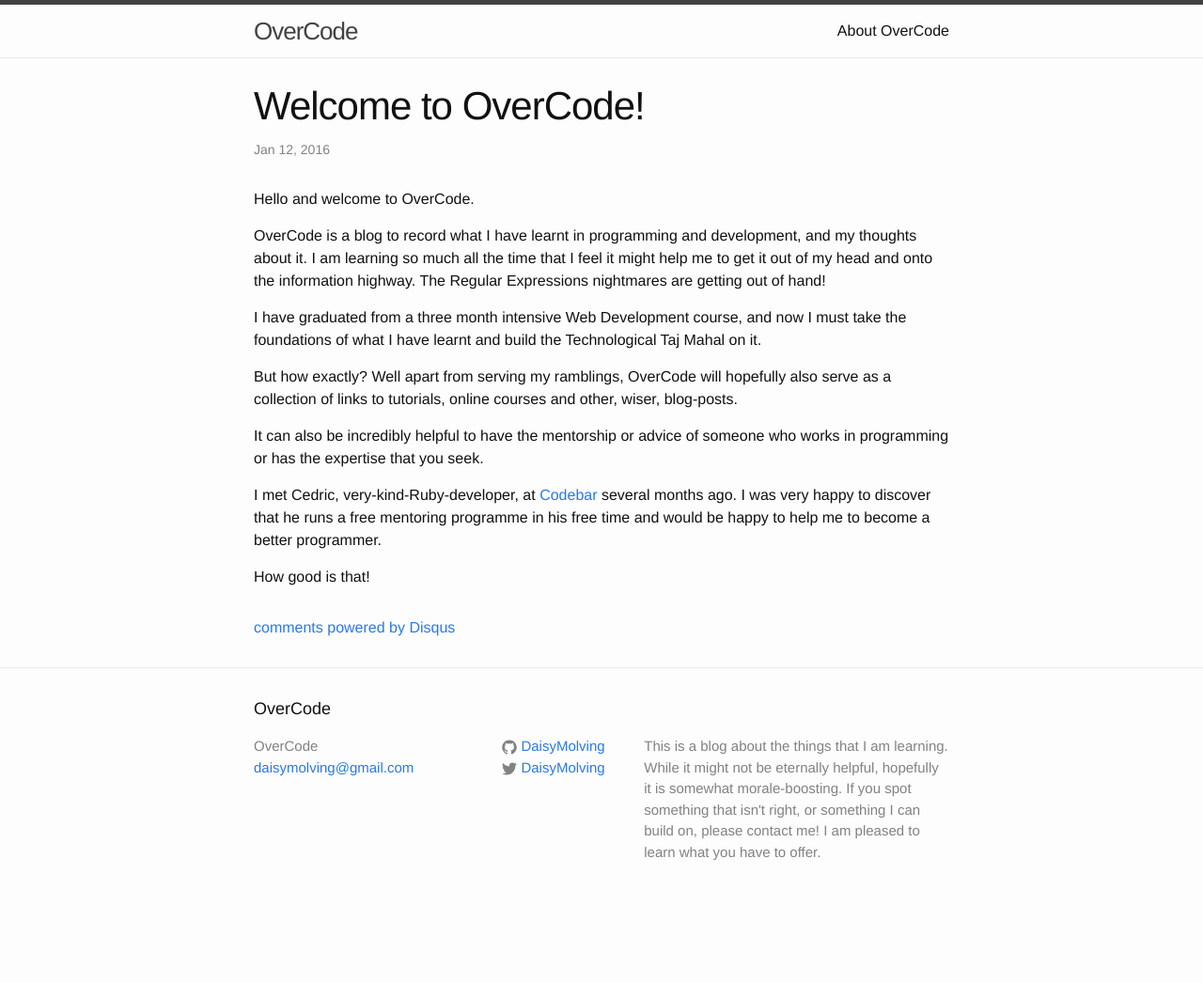
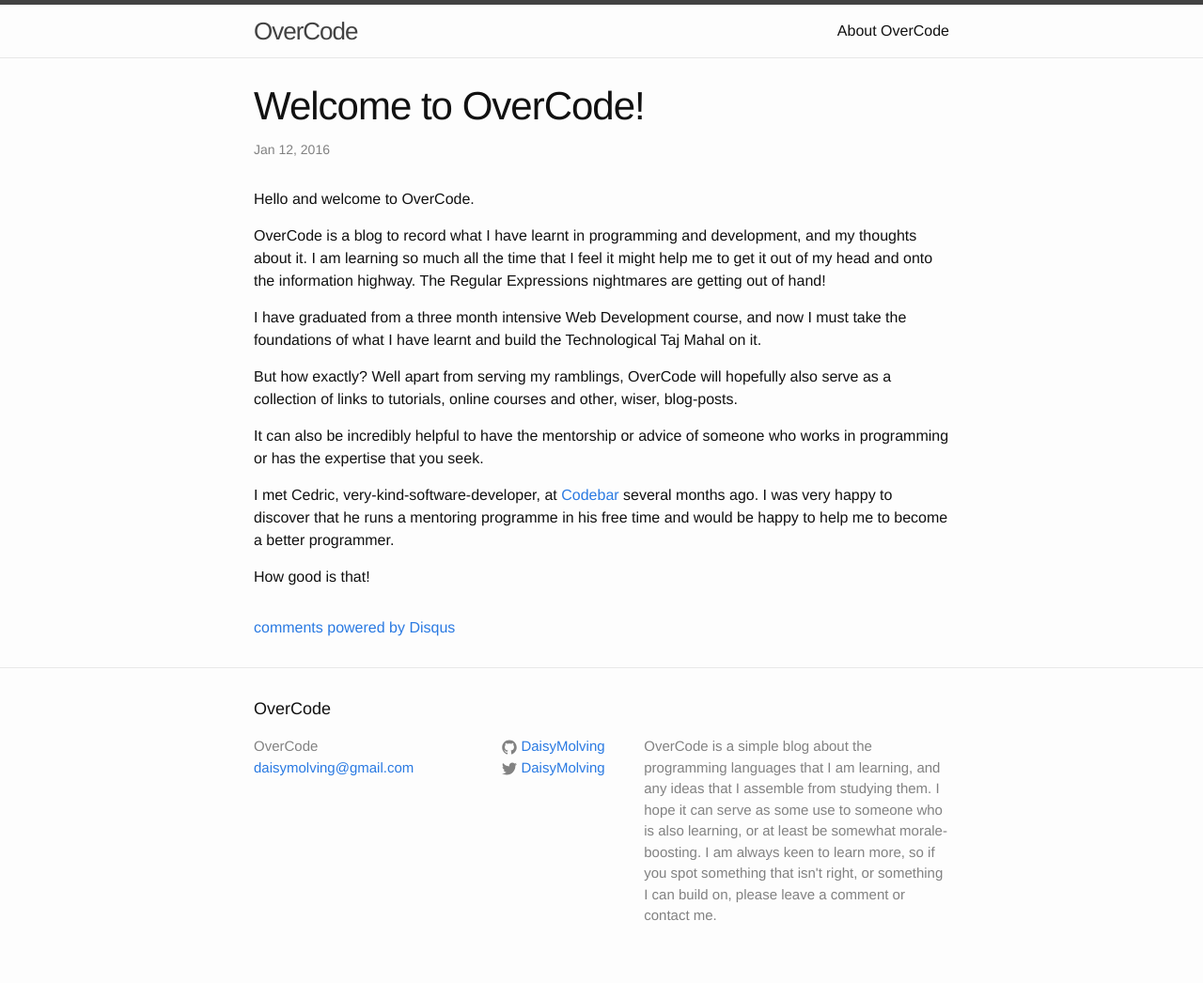
Before and after one commit to DaisyMolving/DaisyMolving.github.io, a Jekyll site: the page built from _posts/2016-01-12-welcome-to-overcode.markdown, in a window 1280 px wide. Shown: the whole page at 94% size. Built offline with Jekyll 4.4.1, drawn with Linux system fonts in a browser that asks for light colours; comment, search, counter and statistics services are not loaded; before the commit the page ends 978 px from its top, so only the background shows below that.

Commit message:
edited welcome post and config description

```diff
--- a/_config.yml
+++ b/_config.yml
@@ -9,7 +9,7 @@
 title: OverCode
 email: daisymolving@gmail.com
 description: > # this means to ignore newlines until "baseurl:"
-  This is a blog about the things that I am learning. While it might not be eternally helpful, hopefully it is somewhat morale-boosting. If you spot something that isn't right, or something I can build on, please contact me! I am pleased to learn what you have to offer.
+  OverCode is a simple blog about the programming languages that I am learning, and any ideas that I assemble from studying them. I hope it can serve as some use to someone who is also learning, or at least be somewhat morale-boosting. I am always keen to learn more, so if you spot something that isn't right, or something I can build on, please leave a comment or contact me.
 baseurl: "" # the subpath of your site, e.g. /blog
 url: "http://daisymolving.github.io/" # the base hostname & protocol for your site
 twitter_username: DaisyMolving
--- a/_posts/2016-01-12-welcome-to-overcode.markdown
+++ b/_posts/2016-01-12-welcome-to-overcode.markdown
@@ -16,7 +16,7 @@ But how exactly? Well apart from serving my ramblings, OverCode will hopefully a
 
 It can also be incredibly helpful to have the mentorship or advice of someone who works in programming or has the expertise that you seek.
 
-I met Cedric, very-kind-Ruby-developer, at [Codebar][codebar] several months ago. I was very happy to discover that he runs a free mentoring programme in his free time and would be happy to help me to become a better programmer.
+I met Cedric, very-kind-software-developer, at [Codebar][codebar] several months ago. I was very happy to discover that he runs a mentoring programme in his free time and would be happy to help me to become a better programmer.
 
 
 How good is that!
```
